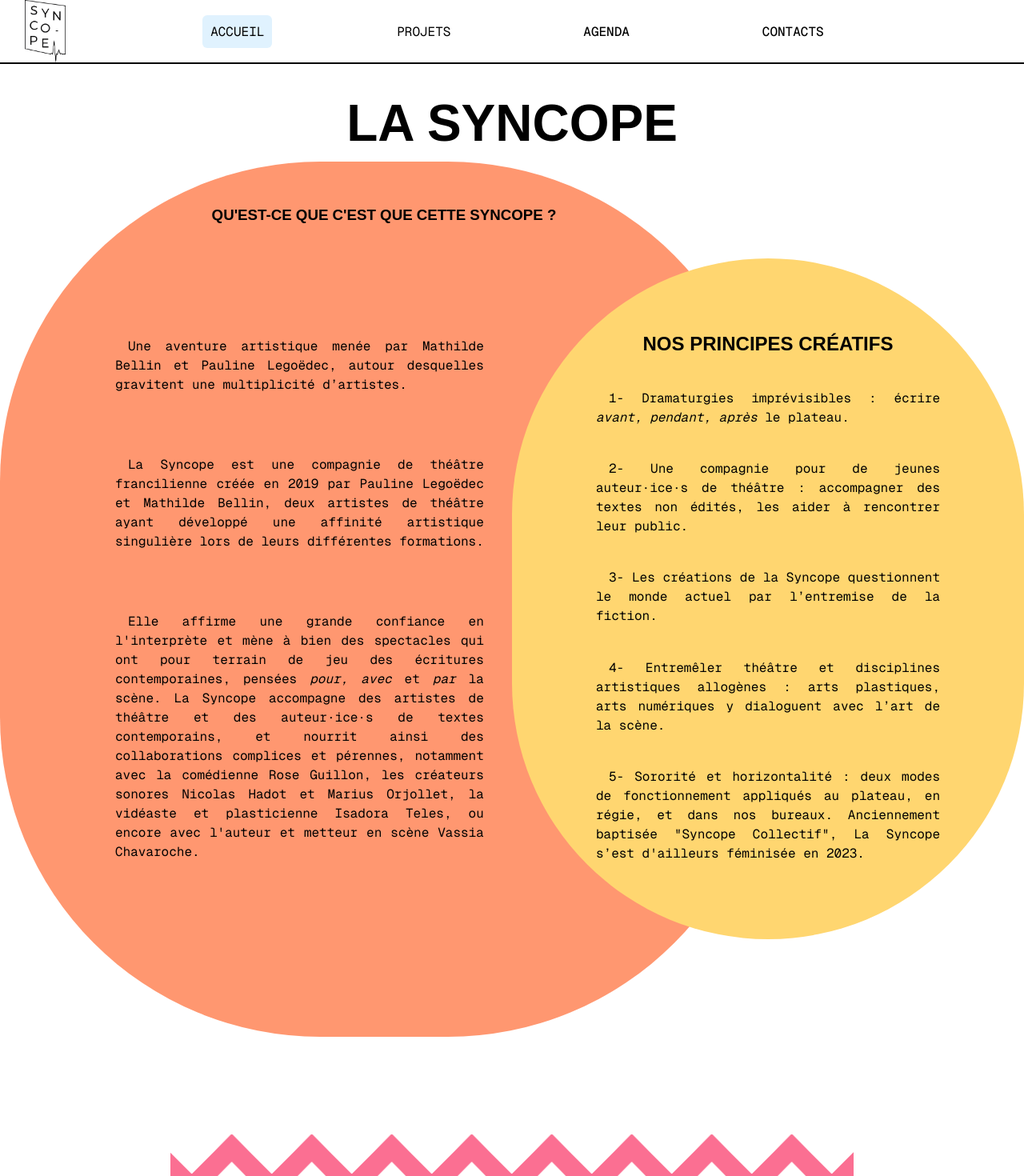
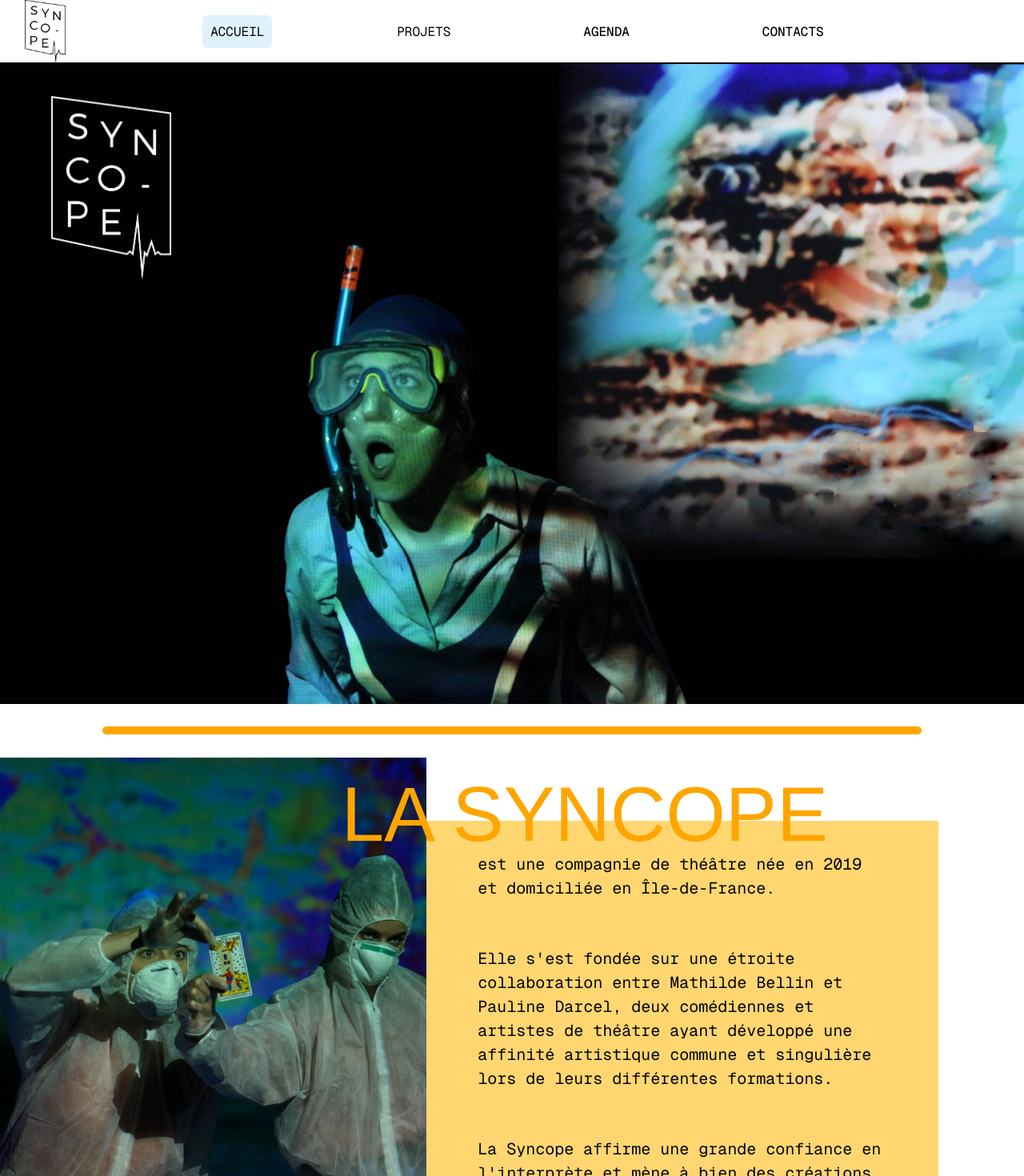
Before and after one commit to Louissnsn/LaSyncopeV2, a Next.js app: page / in a window 1280 px wide. Shown: the top 1470 px of the page at 80% size. Built offline with nearby package versions, Linux system fonts and the light colour scheme; a web font is replaced by a local one.

Commit message:
add contact page

```diff
--- a/app/(ui)/projets/ProjectDataContext.js
+++ b/app/(ui)/projets/ProjectDataContext.js
@@ -298,7 +298,9 @@ Sans grands artifices techniques, cette pièce peut exister dans n’importe que
     },
     prixnobeldelamour: {
       title: ["PRIX NOBEL", "DE L'AMOUR"],
-      description: "Une autre description...",
+      textTitle: "cérémonie de fantômes en trois monologues et deux surprises",
+      description:
+        "« Ce soir, je raconterai qui t’es, qui je suis et quelles amies nous étions, pourquoi on a vécu et pourquoi on est morte. »",
       //CHANGER L'IMPORT
       filePath: "/pdf/poissons.pdf",
 
--- a/app/(ui)/projets/prixnobeldelamour/page.js
+++ b/app/(ui)/projets/prixnobeldelamour/page.js
@@ -4,6 +4,7 @@ import nobel from "../../../../public/images/Covers/Nobel.webp";
 import Descriptif from "@/components/Descriptif";
 import nobel1 from "../../../../public/images/Spectacles/Nobel/Nobel1.webp";
 import { useProjectData } from "../ProjectDataContext";
+
 export default function Ecole() {
   const project = useProjectData();
   return (
--- a/app/page.js
+++ b/app/page.js
@@ -1,14 +1,17 @@
+"use client";
 import styles from "./page.module.css";
 import Cquoi from "./components/CquoiLaSyncope";
 import Collaborateurices from "./components/Collaborateurices";
 import Accueil from "./components/Accueil";
 import Compagnie from "./components/Compagnie";
+import Loader from "@/components/Loader";
 
 export default function Home() {
   return (
     <div className={styles.page}>
-      {/* <Compagnie />
-      <Accueil /> */}
+      <Compagnie />
+      <Accueil />
+      <Loader />
       <Cquoi />
       <Collaborateurices />
     </div>
--- a/app/styles/ContactComponent.module.css
+++ b/app/styles/ContactComponent.module.css
@@ -0,0 +1,80 @@
+.container {
+  background: radial-gradient(
+        35.36% 35.36% at 100% 25%,
+        #0000 66%,
+        #f31987 68% 70%,
+        #0000 72%
+      )
+      32px 32px / calc(2 * 32px) calc(2 * 32px),
+    radial-gradient(
+        35.36% 35.36% at 0 75%,
+        #0000 66%,
+        #f31987 68% 70%,
+        #0000 72%
+      )
+      32px 32px / calc(2 * 32px) calc(2 * 32px),
+    radial-gradient(
+        35.36% 35.36% at 100% 25%,
+        #0000 66%,
+        #f31987 68% 70%,
+        #0000 72%
+      )
+      0 0 / calc(2 * 32px) calc(2 * 32px),
+    radial-gradient(
+        35.36% 35.36% at 0 75%,
+        #0000 66%,
+        #f31987 68% 70%,
+        #0000 72%
+      )
+      0 0 / calc(2 * 32px) calc(2 * 32px),
+    repeating-conic-gradient(#bde0fe 0 25%, #0000 0 50%) 0 0 / calc(2 * 32px)
+      calc(2 * 32px),
+    radial-gradient(#0000 66%, #f31987 68% 70%, #0000 72%) 0 calc(32px / 2) /
+      32px 32px #bde0fe;
+  width: 100%;
+  height: fit-content;
+}
+
+.titreContact {
+  text-align: center;
+  padding: 5%;
+  font-size: 5rem;
+  font-family: var(--font-combine);
+}
+.publicationContainer {
+  display: flex;
+  justify-content: space-evenly;
+  flex-wrap: wrap;
+  width: 100%;
+  height: fit-content;
+  padding: 5%;
+}
+.publication {
+  /* background-color: #f31987; */
+  padding: 2%;
+}
+.droits {
+  /* background-color: green; */
+  padding: 2%;
+  max-width: 25%;
+}
+.dev {
+  /* background-color: pink; */
+  padding: 2%;
+}
+.hebergement {
+  /* background-color: yellow; */
+  padding: 2%;
+}
+.titre {
+  font-family: var(--font-geist-mono, "Courier New", monospace);
+
+  font-size: 2rem;
+}
+.texte {
+  margin-top: 5%;
+  font-family: var(--font-geist-mono, "Courier New", monospace);
+  text-align: justify;
+  line-height: 1.5;
+  font-size: 1em;
+}
--- a/app/styles/Dates.module.css
+++ b/app/styles/Dates.module.css
@@ -3,6 +3,7 @@
   width: 100%;
   min-height: 100vh;
   background-color: #ffd670;
+  clip-path: polygon(0% 0%, 100% 2.3%, 100% 95.5%, 0% 100%);
 }
 
 .titreContainer {
--- a/app/styles/Descriptif.module.css
+++ b/app/styles/Descriptif.module.css
@@ -1,7 +1,12 @@
 .parent {
   width: 100vw;
   min-height: auto;
-  background-color: aliceblue;
+  background: linear-gradient(-45deg, #0000 1.3%, #e4e4ed 0 32%, #0000 0),
+    linear-gradient(45deg, #0000 48%, #1a8fe5 0 52%, #0000 0),
+    linear-gradient(45deg, #0000 1.3%, #e4e4ed 0 32%, #0000 0) calc(32px / 2)
+      calc(32px / 2),
+    linear-gradient(-45deg, #0000 48%, #1a8fe5 0 52%, #0000 0) #e4e4ed;
+  background-size: calc(2 * 32px) 32px, 32px 32px;
   padding: 2%;
 }
 
--- a/app/styles/Distribution.module.css
+++ b/app/styles/Distribution.module.css
@@ -37,7 +37,7 @@
 
 .texteContainer {
   grid-area: 4 / 6 / 13 / 13;
-  padding: 20px;
+  padding-top: 20px;
 }
 .distribText {
   margin-top: 8%;
@@ -45,7 +45,8 @@
   line-height: 1.5;
 }
 .name {
-  padding: 2%;
+  padding-top: 2%;
+  text-align: justify;
 }
 /* Media Queries */
 @media (max-width: 768px) {
--- a/package.json
+++ b/package.json
@@ -9,6 +9,7 @@
     "lint": "next lint"
   },
   "dependencies": {
+    "moment": "^2.30.1",
     "next": "^15.0.4",
     "react": "^18",
     "react-dom": "^18"
```
Also changed, not shown: app/(ui)/contacts/page.js (+2 -7 lines), app/components/Contact.js (+6 -3 lines), app/styles/Partenaires.module.css (+4 -4 lines), 1 other file (tests, documents, lock files or other folders).
